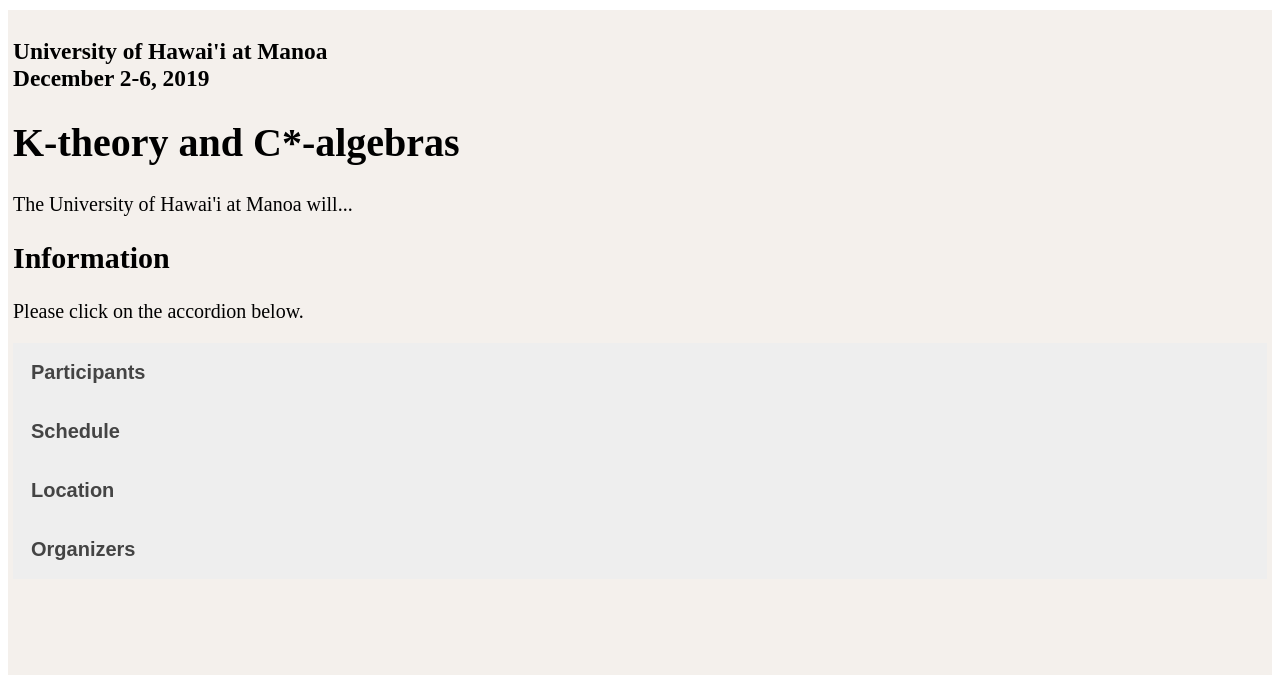
After one commit to clementdellaiera/clementdellaiera.github.io, a PHP site: page /conferences/KCA.html in a window 1280 px wide. The commit adds this page. Shown: the top 675 px of the page. Run offline with PHP 8.4, Linux system fonts and the light colour scheme; grey boxes are pictures that could not be loaded.

Commit message:
update
update

```diff
--- /dev/null
+++ b/conferences/KCA.html
@@ -0,0 +1,218 @@
+<html>
+<head>
+<meta charset="utf-8" name="viewport" content="width=device-width, initial-scale=1">
+<link rel="stylesheet" href="../style_basic.css" />
+</head>
+
+<body>
+     <!--<img src="images/Logo_CGD.jpeg" style="width:100%;heigth:auto;">
+    <!--<div id="navbar"> -->
+    <!--
+    <!--</div>-->
+    <div style="padding:5px 5px 2500px;font-size:20px;margin-top:10px;background-color: #f4f0ec ;">
+    <!-- #f4f0ec color name is Isabelline -->
+
+<h3> University of Hawai'i at Manoa <br>
+    December 2-6, 2019 </h3>
+
+<h1> K-theory and C*-algebras</h1>
+
+<p> The University of Hawai'i at Manoa will...<br>
+</p>
+
+<!--<h2> Registration</h2>
+
+<p> Please register using this form <a href="https://forms.gle/NnS2Favo4QK16DtT6">here</a>.<br>
+    <br>
+    Deadline for registration: 14 July 2023.</p>*/ -->
+
+<h2> Information </h2>
+
+    <p> Please click on the accordion below.</p>
+
+<button class="accordion"> <b>Participants</b></button>
+<div class="panel">
+    <p>
+    Becky Armstrong (University of Sydney)<br>
+	Sara Azzali (University of Potsdam)<br>
+	Sarah Browne (University of Kansas)<br>
+	José Carrión (Texas Christian University)<br>
+	Kristin Courtney (University of Münster)<br>
+	Marius Dadarlat (Purdue University)<br>
+	Robin Deeley (University of Colorado)<br>
+	Clément Dell’Aiera (University of Hawaiʻi)<br>
+	Jintao Deng (Texas A&M University)<br>
+	Jamie Gabe (University of Woolongong)<br>
+	Guihua Gong (University of Puerto Rico)<br>
+	Sherry Gong (University of California Los Angeles)<br>
+	Hao Guo (Texas A&M University)<br>
+	Xin Li (Queen Mary University of London) <br>
+	Huaxin Lin (University of Oregon and East China Normal University) <br>
+	Shintaro Nishikawa (Penn State University) <br>
+	Mikael Rørdam (University of Copenhagen) <br>
+	Yi Wang (University of Buffalo) <br>
+	Jianchao Wu (Texas A&M University) <br>
+    </p>
+</div>
+
+<button class="accordion"> <b> Schedule </b></button>
+<div class="panel">
+
+	<table>
+
+        <tr>
+            <th> </th>
+            <td colspan="4" rowspan="2" class="stage-saturn">Monday</td>
+            <td colspan="4" rowspan="2" class="stage-saturn">Tuesday</td>
+            <td colspan="4" rowspan="2" class="stage-saturn">Wednesday</td>
+            <td colspan="4" rowspan="2" class="stage-saturn">Thursday</td>
+            <td colspan="4" rowspan="2" class="stage-saturn">Friday</td>
+        </tr>
+
+        <tr>
+            <th> </th>
+        </tr>
+
+
+        <tr>
+            <th>09:30</th>
+            <td colspan="4" rowspan="2" class="stage-mercury">Jamie Gabe   </td>
+            <td colspan="4" rowspan="2" class="stage-venus">Sherry Gong</td>
+            <td colspan="4" rowspan="2" class="stage-mars">Yi Wang</td>
+            <td colspan="4" rowspan="2" class="stage-jupiter">Marius Dadarlat</td>
+            <td colspan="4" rowspan="2" class="stage-earth">Kristin Courtney</td>
+        </tr>
+
+         <tr>
+            <th> 10:10 </th>
+        </tr>
+
+        <tr>
+            <th>10:30</th>
+            <td colspan="4" rowspan="2" class="stage-mercury">José Carrión</td>
+            <td colspan="4" rowspan="2" class="stage-venus">Jianchao Wu</td>
+            <td colspan="4" rowspan="2" class="stage-mars">Hao Guo</td>
+            <td colspan="4" rowspan="2" class="stage-jupiter">Jintao Deng</td>
+            <td colspan="4" rowspan="2" class="stage-earth">Clément Dell’Aiera</td>
+        </tr>
+
+         <tr>
+            <th> 11:10 </th>
+        </tr>
+
+        <tr>
+            <th>11:20</th>
+            <td colspan="4" rowspan="2"></td>
+            <td colspan="4" rowspan="2" class="stage-venus">Becky Armstrong</td>
+            <td colspan="4" rowspan="2" ></td>
+            <td colspan="4" rowspan="2" ></td>
+            <td colspan="4" rowspan="2" ></td>
+        </tr>
+
+         <tr>
+            <th> 12:00 </th>
+        </tr>
+
+        <tr>
+            <th>1:00</th>
+            <td colspan="4" rowspan="2" class="stage-mercury">Huaxin Lin</td>
+            <td colspan="4" rowspan="2" ></td>
+            <td colspan="4" rowspan="2" class="stage-mars">Sara Azzali</td>
+            <td colspan="4" rowspan="2" class="stage-jupiter">Sarah Browne</td>
+            <td colspan="4" rowspan="2"></td>
+        </tr>
+
+         <tr>
+            <th> 1:40 </th>
+        </tr>
+
+        <tr>
+            <th>2:00</th>
+            <td colspan="4" rowspan="2" class="stage-mercury">Guihua Gong</td>
+            <td colspan="4" rowspan="2" ></td>
+            <td colspan="4" rowspan="2" class="stage-mars">Shintaro Nishikawa</td>
+            <td colspan="4" rowspan="2" class="stage-jupiter">Matthew Lorentz</td>
+            <td colspan="4" rowspan="2" ></td>
+        </tr>
+
+         <tr>
+            <th> 2:40 </th>
+        </tr>
+
+        <tr>
+            <th>3:00</th>
+            <td colspan="4" rowspan="2" class="stage-mercury">Robin Deeley</td>
+            <td colspan="4" rowspan="2" ></td>
+            <td colspan="4" rowspan="2"></td>
+            <td colspan="4" rowspan="2" class="stage-jupiter">Xin Li</td>
+            <td colspan="4" rowspan="2"></td>
+        </tr>
+
+         <tr>
+            <th> 3:40 </th>
+        </tr>
+	</table>
+</div>
+
+
+
+<button class="accordion"> <b> Location </b></button>
+<div class="panel">
+    <p>
+The talks will take place in Kuykendall Hall, room 101. See the abstracts <a href="Abstracts.pdf">here</a><br/>
+The mathematics department is located in Keller Hall.<br/>
+<br/>
+We will have an informal meeting at Kaimana beach on Monday evening, starting at 4:30pm. Ask around for rides!<br>
+        <br></p>
+
+<p><iframe src="https://www.google.com/maps/embed?pb=!1m18!1m12!1m3!1d3717.31818816713!2d-157.81969818490782!3d21.298439985852895!2m3!1f0!2f0!3f0!3m2!1i1024!2i768!4f13.1!3m3!1m2!1s0x7c006d98fcae0c05%3A0xaac8515eda523cac!2sKuykendall%20Hall!5e0!3m2!1sen!2sus!4v1574905037489!5m2!1sen!2sus" width="600" height="450" frameborder="0" style="border:0;" allowfullscreen=""></iframe>
+    </p>
+   <p> <b> Accommodation </b><br>
+
+Almost all hotels in Honolulu are in Waikiki, the main tourist area.  This is around 3km away from campus, and a common option for visitors to the university (see below for transport options): it is by a beach, and there are plenty of food and entertainment options aimed at tourists.
+
+There are often good accommodation options on AirBnB and similar sites.
+
+A third possibility is Lincoln Hall on campus
+
+https://www.eastwestcenter.org/about-ewc/housing/housing-facilities/lincoln-hall,
+
+which often has rooms available (try early).  This is reasonably priced, and very conveniently located for the campus itself.
+
+
+<b> Transport </b><br>
+
+Getting between Waikiki and campus (and often getting around other places), your best option is probably the local bus service: see google maps for directions.  The bus costs $2.75 each way (pay on the bus, no change given).  Walking is also very possible, but it’s a relatively long, and possibly also quite hot, walk.  Other options for getting around include a bike hire scheme <br>
+<br>
+<a href="https://gobiki.org/">Gobiki</a><br>
+<br>
+as well as Uber and Lyft, which are very active here and usually cheaper and more convenient than traditional taxi services.  Car rental is a good option if you want to explore the island more generally, but be warned that parking both in Waikiki and on campus can be difficult and / or expensive.
+
+
+<b> Lunch options </b><br>
+
+There are two main indoor food options on campus, at the Campus Center and Paradise Palms.  There are also quite a few food trucks and outdoor seating options available.  Ask one of the locals for recommendations! <br>
+<br>
+See some places to eat <a href="http://manoa.hawaii.edu/food/">here</a> and <a href="https://uhm.sodexomyway.com/dining-near-me/retail-dining">here</a> on campus.
+    </p>
+
+</div>
+
+<button class="accordion"> <b> Organizers </b></button>
+<div class="panel">
+    <p>Nate Brown (Pennstate University)  <br>
+			Clément Dell'Aiera (UH Manoa)<br>
+			Rufus Willett (UH Manoa)<br>
+			Guoliang Yu (Texas A&M)<br></p>
+
+    <p>Funded by the NSF</p>
+</div>
+
+
+</div>
+
+<?php include 'script.php';?>
+<script src="../scripts.js"></script>
+
+</body>
+ </html>
--- a/style_basic.css
+++ b/style_basic.css
@@ -58,4 +58,39 @@
   overflow: hidden;
   transition: max-height 0.2s ease-out;
 }
+
+/*table*/
+table {
+	top: 0%;
+  width: 100%;
+  max-width: 100rem;
+	height: 100%;
+	max-height: 100rem;
+}
+table tr:nth-child(even) th {
+  color: #ccc;
+  font-weight: normal;
+}
+table th,
+table td {
+  padding: 0.5rem 1rem;
+}
+table th {
+	color: white;
+  font-weight: normal;
+  border-top: thin dotted #ccc;
+}
+table td {
+  font-size: 0.8rem;
+  font-weight: bold;
+  line-height: 1.4;
+  border-radius: 0.2rem;
+  transition: opacity 0.3s ease;
+}
+table td > span {
+  font-size: 0.8em;
+  font-weight: normal;
+  display: block;
+  width: 100%;
+}
 </style>
```
Also changed, not shown: miscellaneous/outreach.html (renamed from miscellaneous/outreach.php).
